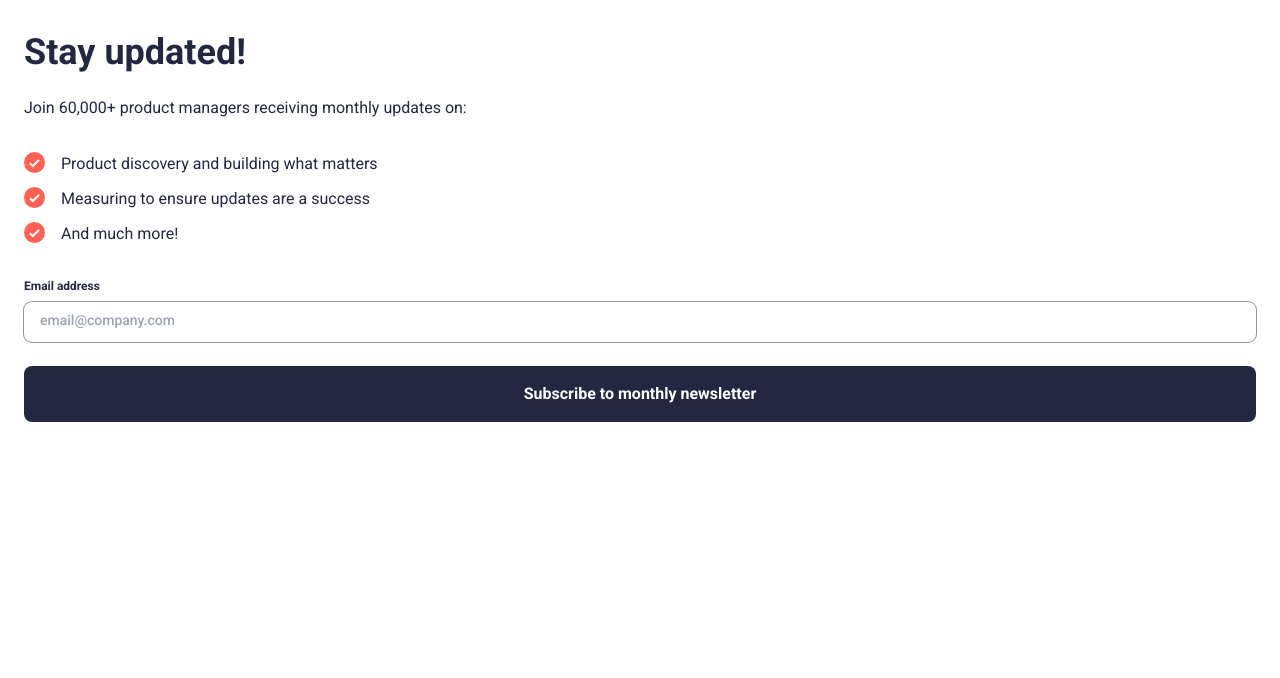
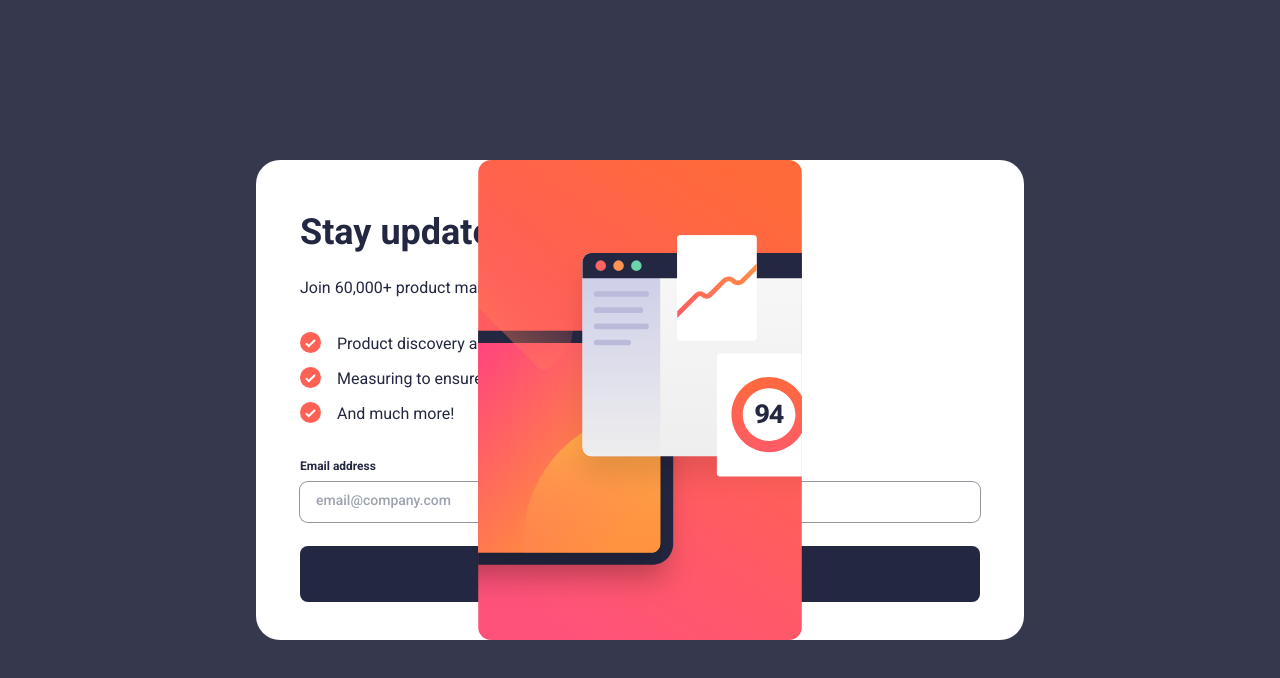
Before and after one commit to francissfrias/newsletter-signup-frondendmentor, a Next.js app: page / in a window 1280 px wide. Shown: the top 678 px of the page. Built offline with nearby package versions, Linux system fonts and the light colour scheme.

Commit message:
added the desktop image

```diff
--- a/app/_components/RegisterForm.tsx
+++ b/app/_components/RegisterForm.tsx
@@ -1,6 +1,7 @@
 'use client';
 import React, { ChangeEventHandler, FormEvent, useState } from 'react';
-import coverImage from '@/public/assets/images/illustration-sign-up-mobile.svg';
+import coverImageMobile from '@/public/assets/images/illustration-sign-up-mobile.svg';
+import coverImageDesktop from '@/public/assets/images/illustration-sign-up-desktop.svg';
 import Image from 'next/image';
 import Descriptions from './Descriptions';
 import Textfield from './Textfield';
@@ -35,17 +36,18 @@ const RegisterForm = () => {
   };
 
   return (
-    <div className='h-screen overflow-auto'>
+    <div className='h-screen overflow-auto md:bg-neutralCharcoalGrey md:flex md:items-center md:justify-center'>
+      <div className='sm:hidden md:bg-neutralWhite md:w-[60vw] md:h-[60vh] md:relative md:overflow-hidden md:rounded-3xl md:flex md:flex-row  md:items-stretch md:gap-10 md:p-5'>
         <Image
-        src={coverImage}
-        alt='Cover Image'
+          src={coverImageMobile}
+          alt='Cover Image Mobile'
           priority
           width='0'
           height='0'
           sizes='100vw'
-        className='md:hidden sm:block w-full h-auto p-0 m-auto'
+          className='block md:hidden w-full h-auto p-0 m-auto'
         />
-      <div className='px-6 py-8 space-y-6 '>
+        <div className='px-6 py-8 space-y-6 flex-1 '>
           <h1 className='text-4xl text-neutralDarkSlateGrey font-bold'>
             Stay updated!
           </h1>
@@ -66,10 +68,17 @@ const RegisterForm = () => {
           />
           <button
             onClick={handleSubmit}
-          className='bg-neutralDarkSlateGrey p-4 h-full w-full text-neutralWhite rounded-lg font-bold spacing tracking-normal mt-6 hover:bg-gradient-to-r from-pink-600 to-primaryTomato active:bg-gradient-to-r from-pink-600 to-primaryTomato'
+            className='transition ease-in-out delay-150 bg-neutralDarkSlateGrey p-4 h-full w-full md:h-fit text-neutralWhite rounded-lg font-bold spacing tracking-normal mt-6 hover:transition hover:ease-in-out hover:delay-150 hover:bg-gradient-to-r from-pink-600 to-primaryTomato active:bg-gradient-to-r from-pink-600 to-primaryTomato'
           >
             Subscribe to monthly newsletter
           </button>
+        </div>
+        <Image
+          src={coverImageDesktop}
+          alt='Cover Image Desktop'
+          fill
+          className='hidden md:flex md:flex-1 md:w-full'
+        />
       </div>
     </div>
   );
```
Lines whose indentation alone changed are shown as unchanged.
